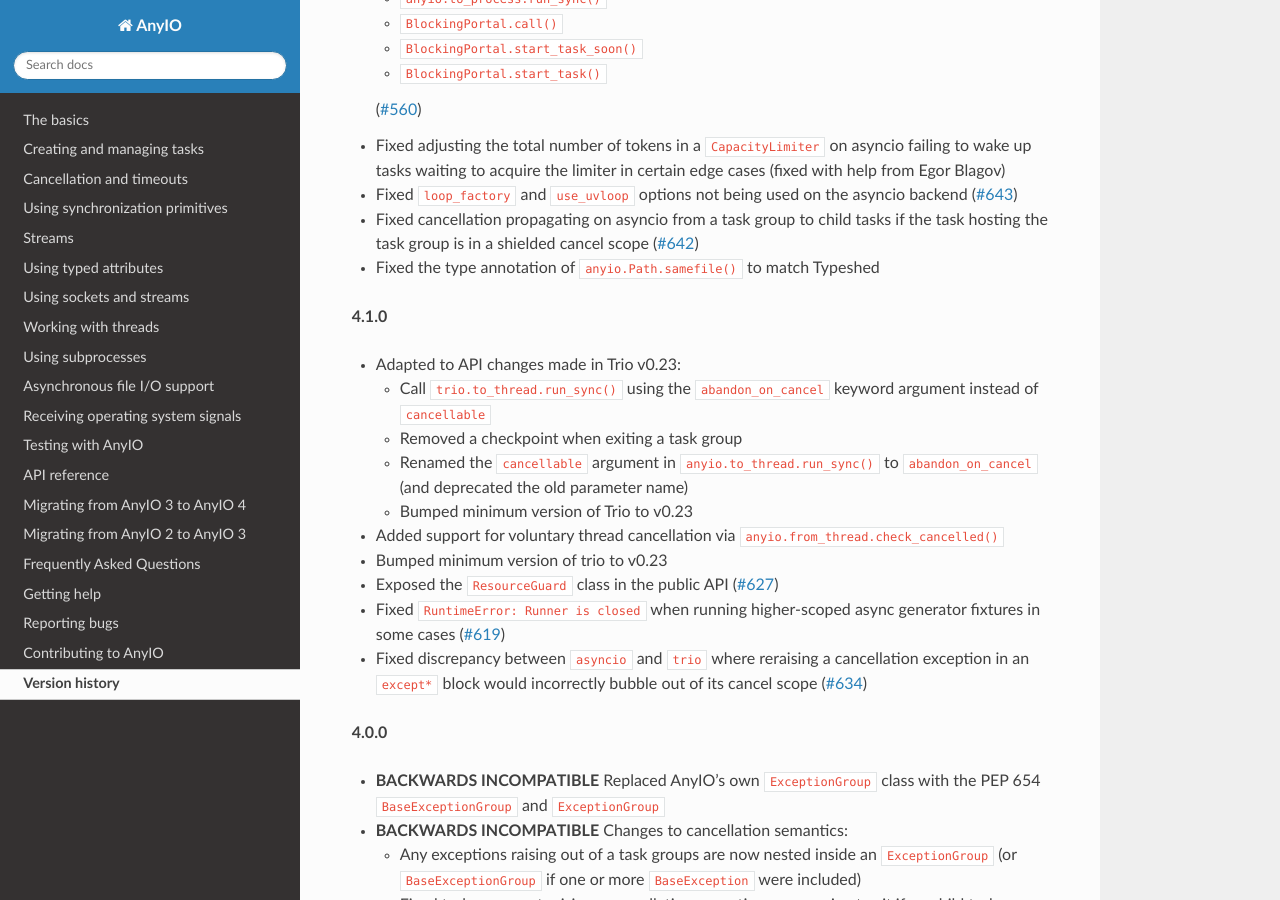
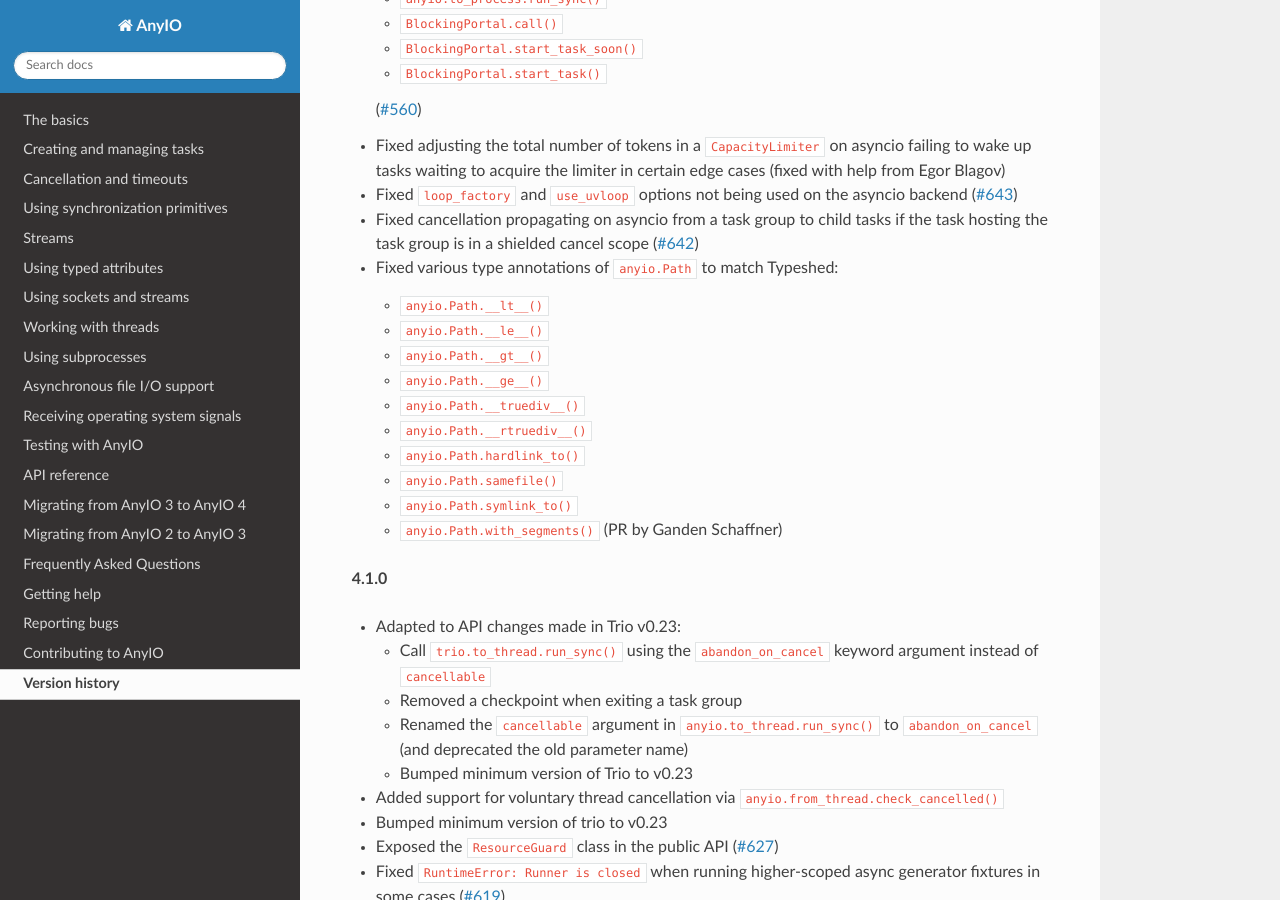
Before and after one commit to agronholm/anyio, a Sphinx documentation site: the page built from docs/versionhistory.rst, in a window 1280 px wide and 900 px high, scrolled down 578 px. Built offline with Sphinx 7.4.7 and the Read the Docs theme 2.0.0, drawn with Linux system fonts in a browser that asks for light colours; the version number could not be read and is left out.

Commit message:
Fix more Path typing that doesn't match Typeshed

```diff
--- a/docs/versionhistory.rst
+++ b/docs/versionhistory.rst
@@ -33,7 +33,18 @@
 - Fixed cancellation propagating on asyncio from a task group to child tasks if the task
   hosting the task group is in a shielded cancel scope
   (`#642 <https://github.com/agronholm/anyio/issues/642>`_)
-- Fixed the type annotation of ``anyio.Path.samefile()`` to match Typeshed
+- Fixed various type annotations of ``anyio.Path`` to match Typeshed:
+
+  - ``anyio.Path.__lt__()``
+  - ``anyio.Path.__le__()``
+  - ``anyio.Path.__gt__()``
+  - ``anyio.Path.__ge__()``
+  - ``anyio.Path.__truediv__()``
+  - ``anyio.Path.__rtruediv__()``
+  - ``anyio.Path.hardlink_to()``
+  - ``anyio.Path.samefile()``
+  - ``anyio.Path.symlink_to()``
+  - ``anyio.Path.with_segments()`` (PR by Ganden Schaffner)
 
 **4.1.0**
 
```
Also changed, not shown: 1 other file.
